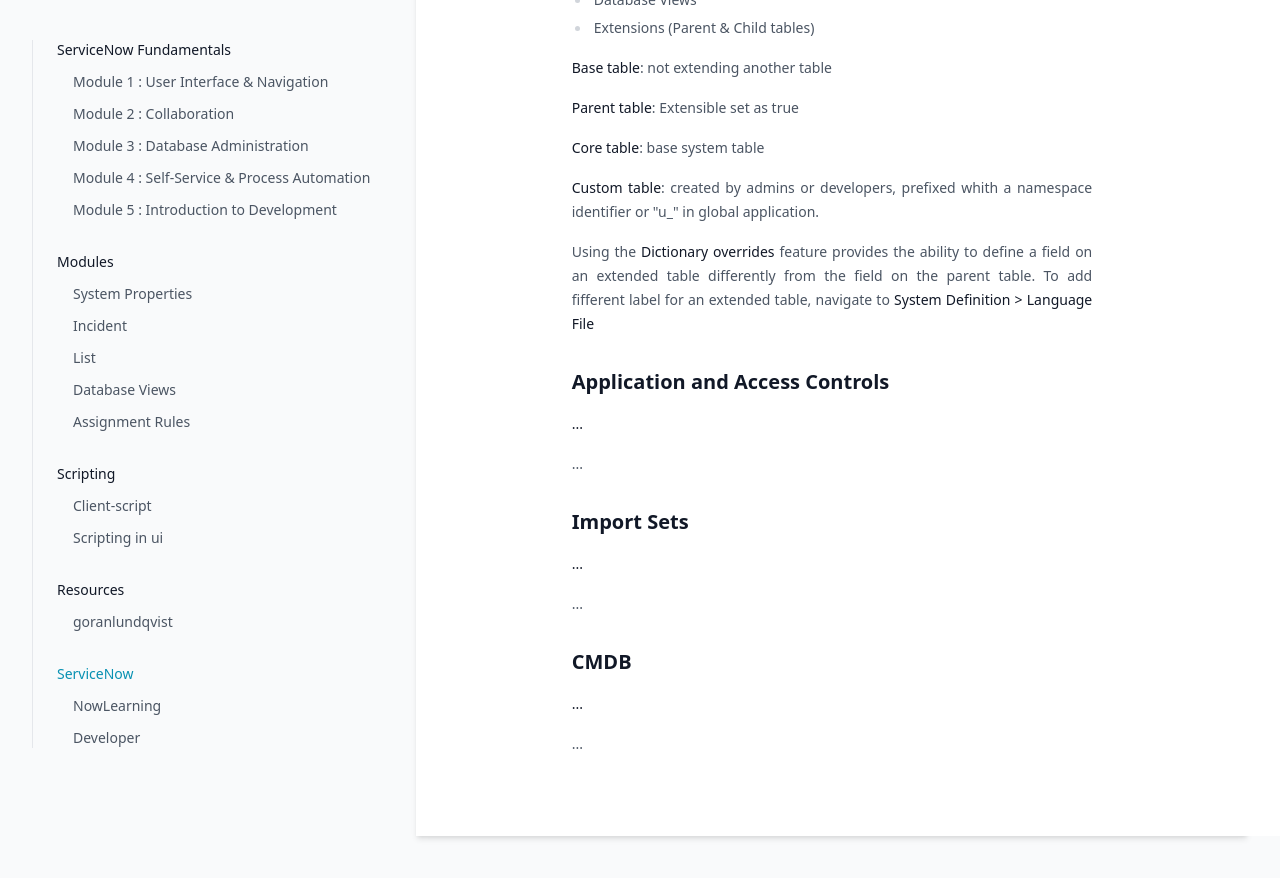
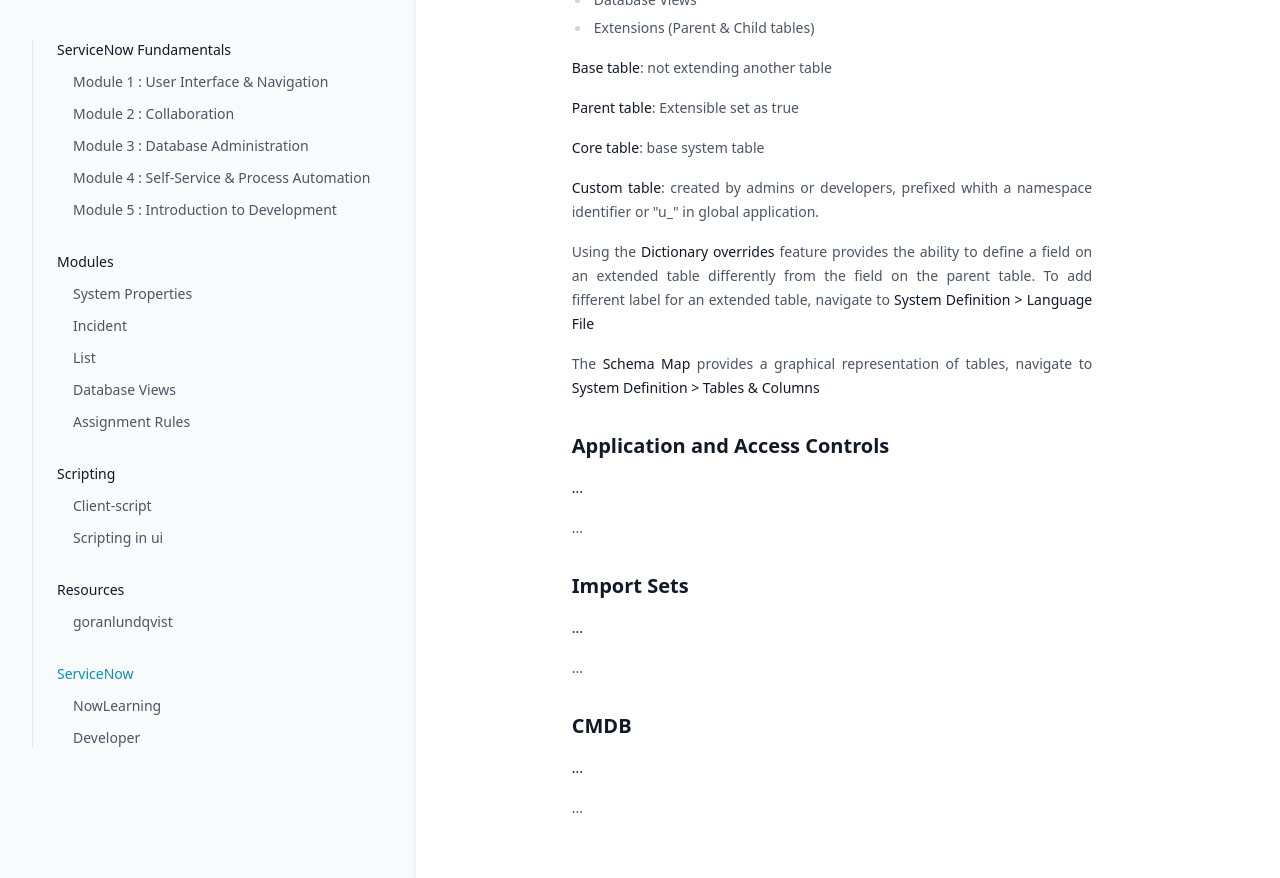
Before and after one commit to greglejeune/ebook, a Jekyll site: the page built from _servicenow/2021-11-01-snf-module3.md, in a window 1280 px wide and 900 px high, scrolled down 855 px. Shown: the top 878 px of the window. Built offline with Jekyll 4.4.1, drawn with Linux system fonts in a browser that asks for light colours.

Commit message:
Update 2021-11-01-snf-module3.md

```diff
--- a/_servicenow/2021-11-01-snf-module3.md
+++ b/_servicenow/2021-11-01-snf-module3.md
@@ -64,6 +64,10 @@ category: snf
     Using the <strong>Dictionary overrides</strong> feature provides the ability to define a field on an extended table differently from the field on the parent table. To add fifferent label for an extended table, navigate to <strong>System Definition > Language File</strong>
 </p>
 
+<p style="text-align: justify;">
+    The <strong>Schema Map</strong> provides a graphical representation of tables, navigate to <strong>System Definition > Tables & Columns</strong>
+</p>
+
 <h2>Application and Access Controls</h2>
 
 <p style="text-align: justify;"><strong>...</strong></p>
```
